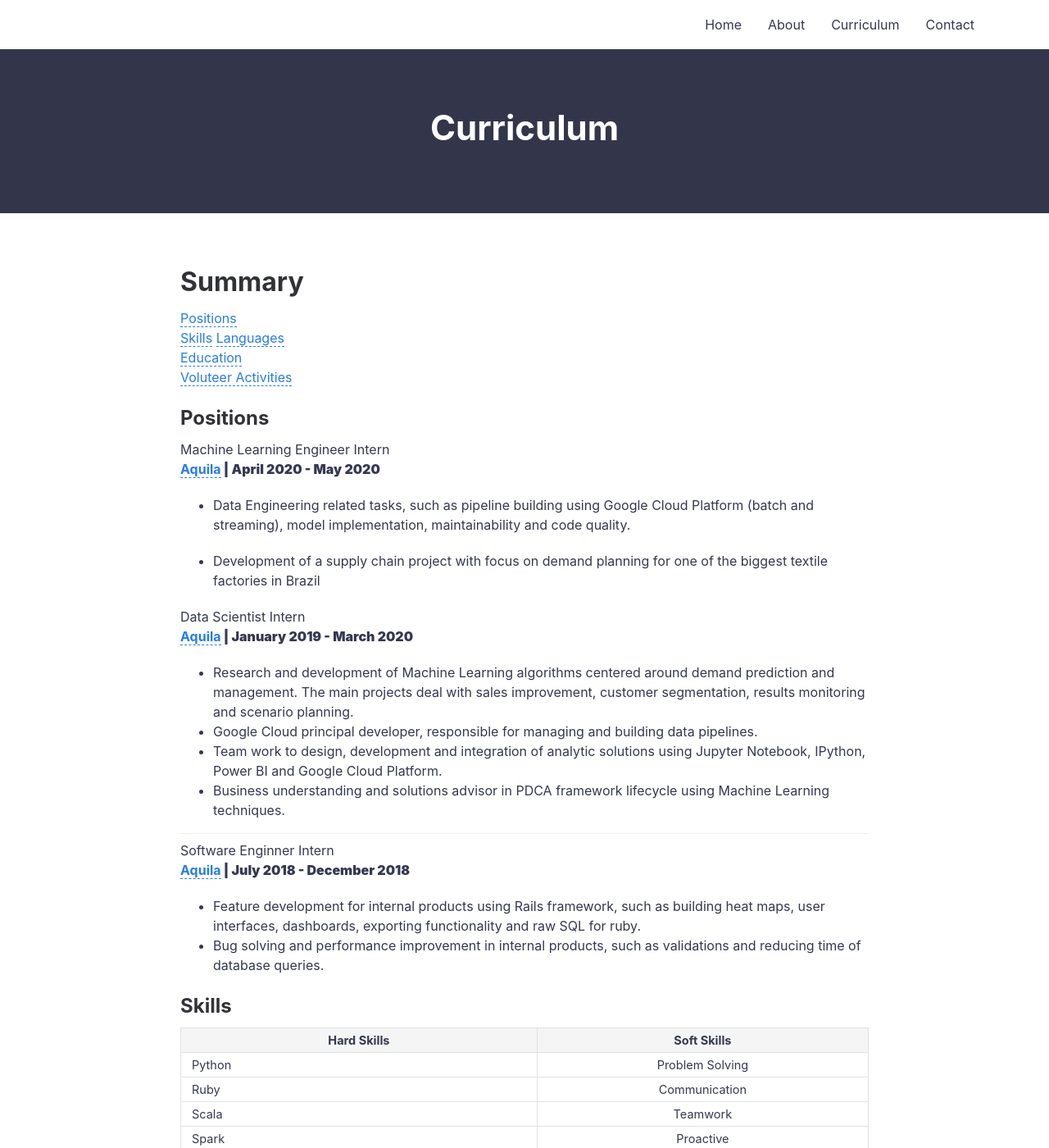
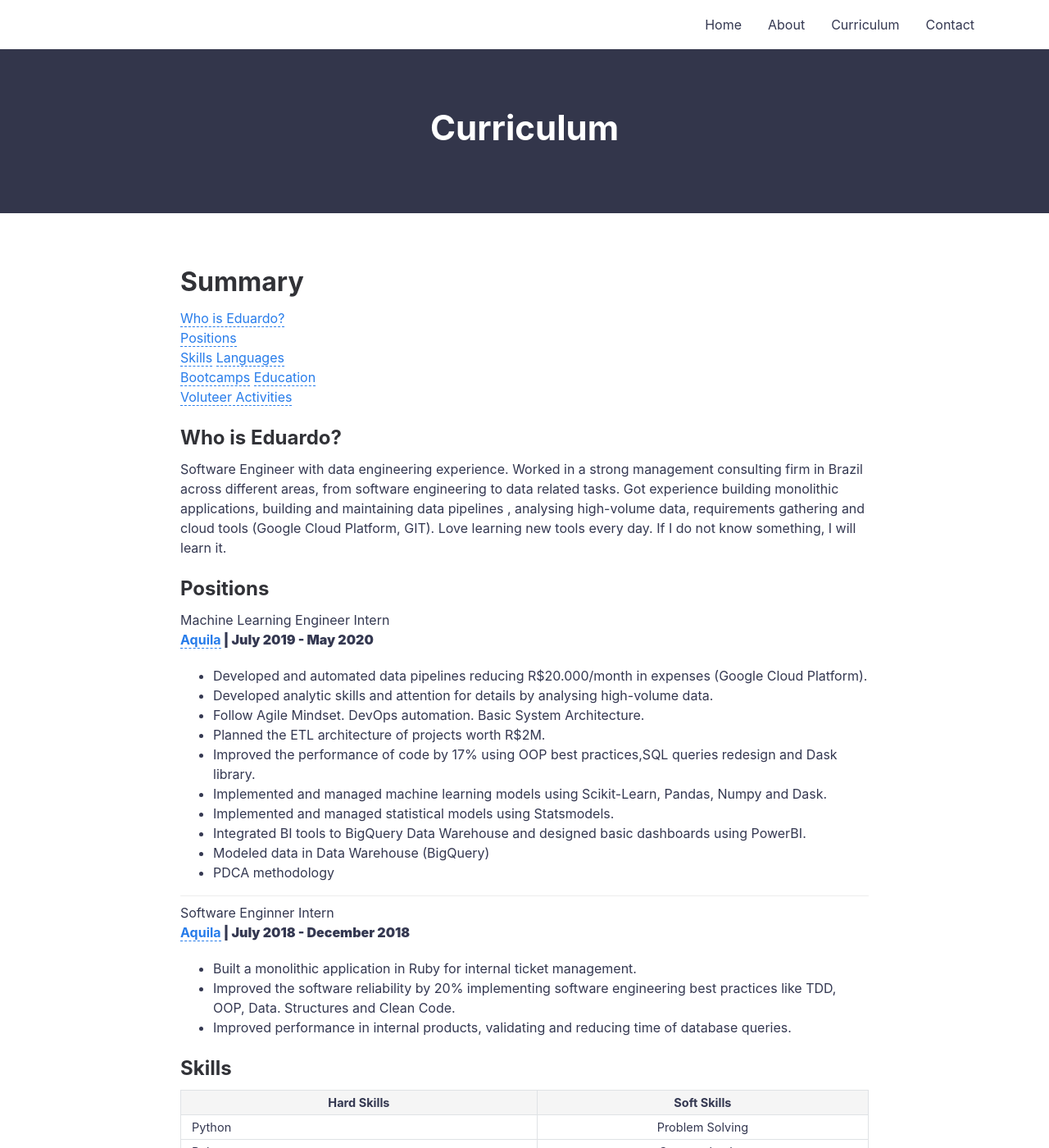
Before and after one commit to eduhumb/eduhumb.github.io, a Jekyll site: the page built from curriculum.md, in a window 1280 px wide and 1400 px high. Shown: the whole window at 82% size. Built offline with Jekyll 4.4.1, drawn with Linux system fonts in a browser that asks for light colours; some of the changed text lies outside the part shown.

Commit message:
Updated curriculum

```diff
--- a/curriculum.md
+++ b/curriculum.md
@@ -5,37 +5,47 @@ permalink: /curriculum/
 ---
 
 # Summary
+[Who is Eduardo?](#who)
 [Positions](#positions)
 [Skills](#skills)
 [Languages](#languages)
+[Bootcamps](#bootcamp)
 [Education](#education)
 [Voluteer Activities](#voluteer)
+
+<a name="who"/>
+## Who is Eduardo?
+
+Software Engineer with data engineering experience. Worked in a strong management consulting firm in Brazil across different
+areas, from software engineering to data related tasks. Got experience building monolithic applications, building and
+maintaining data pipelines , analysing high-volume data, requirements gathering and cloud tools (Google Cloud Platform, GIT).
+Love learning new tools every day. If I do not know something, I will learn it.
 
 <a name="positions"/>
 ## Positions
 
 Machine Learning Engineer Intern<br>
-<b><a href='https://www.aquila.com.br/language/en/'>Aquila</a><b> | April 2020 - May 2020
+<b><a href='https://www.aquila.com.br/language/en/'>Aquila</a><b> | July 2019 - May 2020
 
-- Data Engineering related tasks, such as pipeline  building using Google Cloud Platform (batch and streaming), model implementation, maintainability and code quality.
-
-- Development of a supply chain project with focus on demand planning for one of the biggest textile factories in Brazil
-
-Data Scientist Intern<br>
-<b><a href='https://www.aquila.com.br/language/en/'>Aquila</a><b> | January 2019 - March 2020
-
-- Research and development of Machine Learning algorithms centered around demand prediction and management. The main projects deal with sales improvement, customer segmentation, results monitoring and scenario planning.
-- Google Cloud principal developer, responsible for managing and building data pipelines.
-- Team work to design, development and integration of analytic solutions using Jupyter Notebook, IPython, Power BI and
-Google Cloud Platform.
--  Business understanding and solutions advisor in PDCA framework lifecycle using Machine Learning techniques.
+- Developed and automated data pipelines reducing R$20.000/month in expenses (Google Cloud Platform).
+- Developed analytic skills and attention for details by analysing high-volume data.
+- Follow Agile Mindset. DevOps automation. Basic System Architecture.
+- Planned the ETL architecture of projects worth R$2M.
+- Improved the performance of code by 17% using OOP best practices,SQL queries redesign and Dask library.
+- Implemented and managed machine learning models using Scikit-Learn, Pandas, Numpy and Dask.
+- Implemented and managed statistical models using Statsmodels.
+- Integrated BI tools to BigQuery Data Warehouse and designed basic dashboards using PowerBI.
+- Modeled data in Data Warehouse (BigQuery)
+- PDCA methodology
 
 ---
 Software Enginner Intern<br>
 <b><a href='https://www.aquila.com.br/language/en/'>Aquila</a><b> | July 2018 - December 2018
 
-- Feature development for internal products using Rails framework, such as building heat maps, user interfaces, dashboards, exporting functionality and raw SQL for ruby.
-- Bug solving and performance improvement in internal products, such as validations and reducing time of database queries.
+- Built a monolithic application in Ruby for internal ticket management.
+- Improved the software reliability by 20% implementing software engineering best practices like TDD, OOP, Data.
+Structures and Clean Code.
+- Improved performance in internal products, validating and reducing time of database queries.
 
 <a name="skills"/>
 ## Skills
@@ -74,6 +84,23 @@ Software Enginner Intern<br>
 |English| Advanced| Cambridge English: Advanced (CAE) |
 |German| Basic||
 
+<a name="bootcamps"/>
+## Bootcamps
+
+AceleraDev Java<br>
+<b><a href='https://codenation.dev/'>Codenation</a><b> | June 2020 - August 2020
+
+- Hands-on program to teach the core principles of object oriented programming, Spring Boot, Spring Data, Hibernate JPA,
+REST principles, SOLID principles, Clean Code, TDD, CI/CD, Swagger and Java language.
+
+AceleraDev Data Science<br>
+<b><a href='https://codenation.dev/'>Codenation</a><b> | April 2020 - June 2020
+
+- Hands-on program to teach from technical to business applications of data science and its core principles
+- Data preprocessing using python; Exploratory data analysis; Statistics for data science; Feature Engineering; Regression;
+Classification
+
+
 <a name="education"/>
 ## Education
 
```
